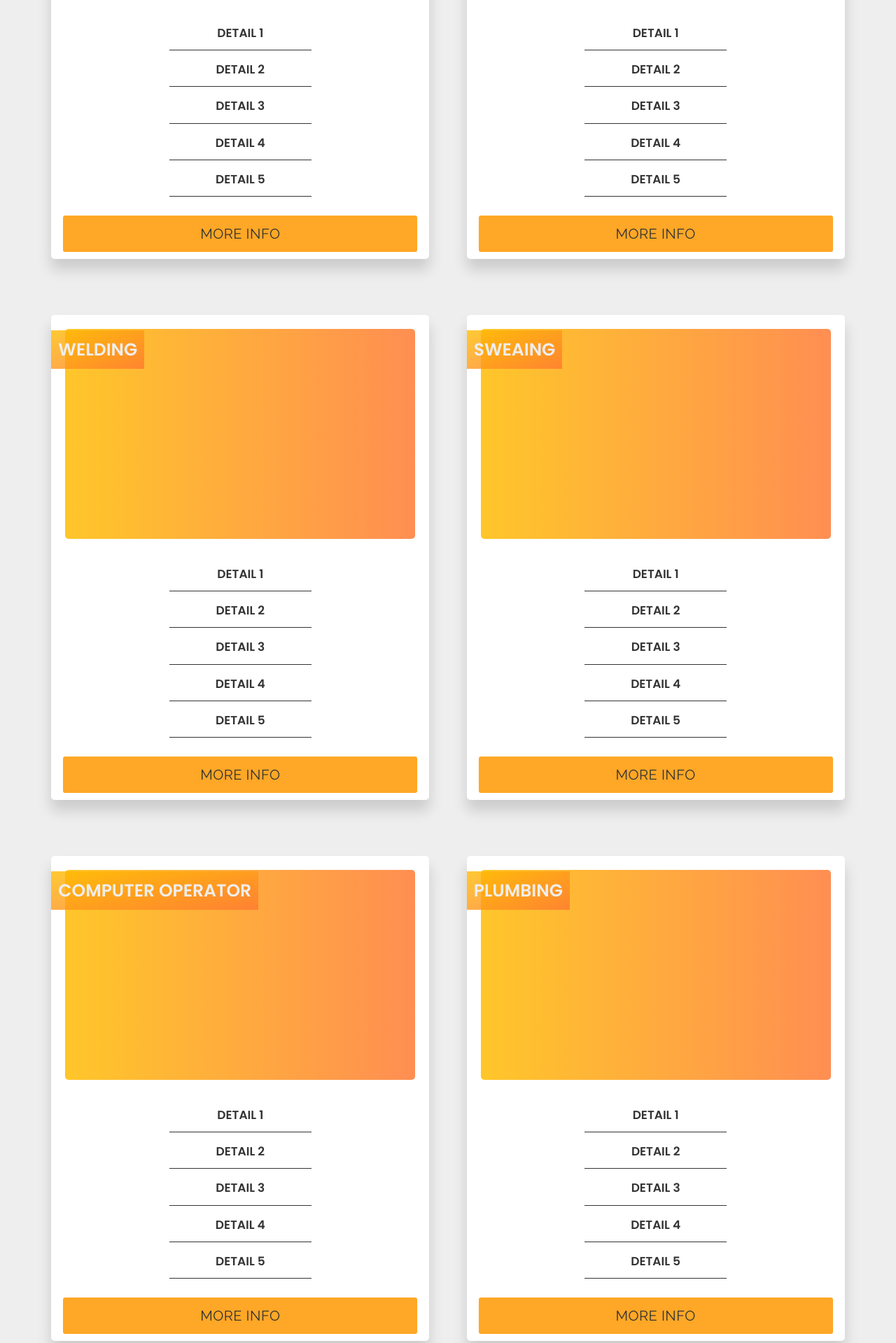
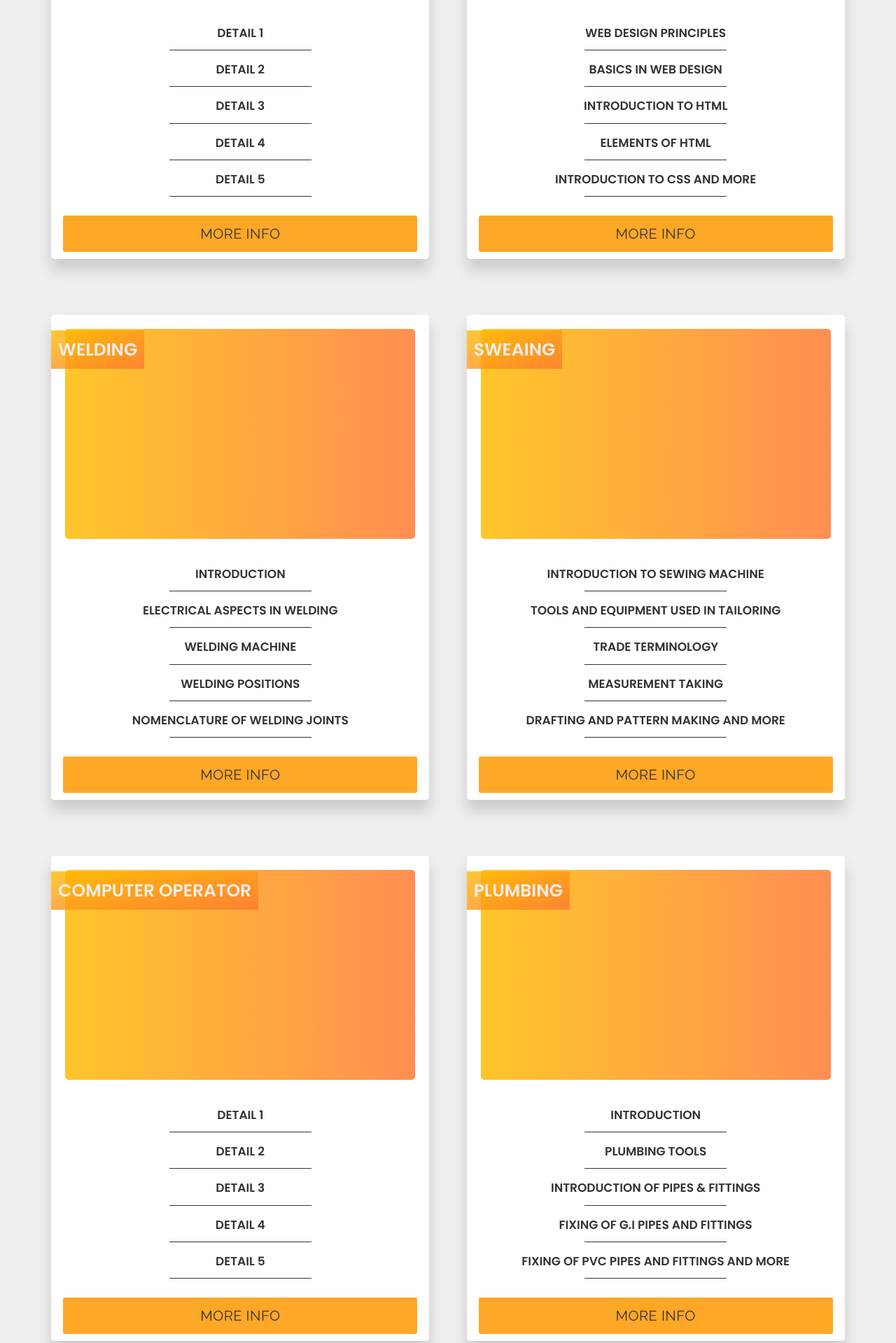
Before and after one commit to SP-2605/Beacon-Project-v1.0, a website: page index.html in a window 1280 px wide. Shown: the part 3611-5530 px from the top of the page at 70% size. Drawn offline with nearby package versions, Linux system fonts and the light colour scheme.

Commit message:
Syllabus details added

```diff
--- a/index.html
+++ b/index.html
@@ -541,15 +541,15 @@
           <!-- LOWER-PART [DETAILS] -->
           <div class="course-main__box__lower-part">
             <ul class="course-main__box__lower-part--details">
-              <li class="course-main__box__lower-part--details--modifier">Detail 1</li>
-              <li class="course-main__box__lower-part--details--modifier">Detail 2</li>
-              <li class="course-main__box__lower-part--details--modifier">Detail 3</li>
-              <li class="course-main__box__lower-part--details--modifier">Detail 4</li>
-              <li class="course-main__box__lower-part--details--modifier">Detail 5</li>
+              <li class="course-main__box__lower-part--details--modifier">Web Design Principles</li>
+              <li class="course-main__box__lower-part--details--modifier">Basics in Web Design</li>
+              <li class="course-main__box__lower-part--details--modifier">Introduction to HTML</li>
+              <li class="course-main__box__lower-part--details--modifier">Elements of HTML</li>
+              <li class="course-main__box__lower-part--details--modifier">Introduction to CSS and more</li>
             </ul>
 
             <div class="course-main__box__lower-part--btn">
-              <a href="#" class="btn-course">
+              <a href="https://res.cloudinary.com/dkdmgncru/image/upload/v1581874055/Beacon%20Files/PDF%27s/Web-Dev_ulylb1.pdf" target="_self" class="btn-course">
                 More Info
               </a>
             </div>
@@ -580,15 +580,15 @@
           <!-- LOWER-PART [DETAILS] -->
           <div class="course-main__box__lower-part">
             <ul class="course-main__box__lower-part--details">
-              <li class="course-main__box__lower-part--details--modifier">Detail 1</li>
-              <li class="course-main__box__lower-part--details--modifier">Detail 2</li>
-              <li class="course-main__box__lower-part--details--modifier">Detail 3</li>
-              <li class="course-main__box__lower-part--details--modifier">Detail 4</li>
-              <li class="course-main__box__lower-part--details--modifier">Detail 5</li>
+              <li class="course-main__box__lower-part--details--modifier">Introduction</li>
+              <li class="course-main__box__lower-part--details--modifier">Electrical aspects in welding</li>
+              <li class="course-main__box__lower-part--details--modifier">Welding machine</li>
+              <li class="course-main__box__lower-part--details--modifier">Welding Positions</li>
+              <li class="course-main__box__lower-part--details--modifier">Nomenclature of welding joints</li>
             </ul>
 
             <div class="course-main__box__lower-part--btn">
-              <a href="#" class="btn-course">
+              <a href="https://res.cloudinary.com/dkdmgncru/image/upload/v1581874055/Beacon%20Files/PDF%27s/Welding_nb1nsw.pdf" target="_self" class="btn-course">
                 More Info
               </a>
             </div>
@@ -616,15 +616,15 @@
           <!-- LOWER-PART [DETAILS] -->
           <div class="course-main__box__lower-part">
             <ul class="course-main__box__lower-part--details">
-              <li class="course-main__box__lower-part--details--modifier">Detail 1</li>
-              <li class="course-main__box__lower-part--details--modifier">Detail 2</li>
-              <li class="course-main__box__lower-part--details--modifier">Detail 3</li>
-              <li class="course-main__box__lower-part--details--modifier">Detail 4</li>
-              <li class="course-main__box__lower-part--details--modifier">Detail 5</li>
+              <li class="course-main__box__lower-part--details--modifier">Introduction to sewing machine</li>
+              <li class="course-main__box__lower-part--details--modifier">Tools and equipment used in tailoring</li>
+              <li class="course-main__box__lower-part--details--modifier">Trade Terminology</li>
+              <li class="course-main__box__lower-part--details--modifier">Measurement taking</li>
+              <li class="course-main__box__lower-part--details--modifier">Drafting and pattern making and more</li>
             </ul>
 
             <div class="course-main__box__lower-part--btn">
-              <a href="#" class="btn-course">
+              <a href="https://res.cloudinary.com/dkdmgncru/image/upload/v1581874055/Beacon%20Files/PDF%27s/Sewing_fdbsyk.pdf" target="_self" class="btn-course">
                 More Info
               </a>
             </div>
@@ -692,15 +692,15 @@
           <!-- LOWER-PART [DETAILS] -->
           <div class="course-main__box__lower-part">
             <ul class="course-main__box__lower-part--details">
-              <li class="course-main__box__lower-part--details--modifier">Detail 1</li>
-              <li class="course-main__box__lower-part--details--modifier">Detail 2</li>
-              <li class="course-main__box__lower-part--details--modifier">Detail 3</li>
-              <li class="course-main__box__lower-part--details--modifier">Detail 4</li>
-              <li class="course-main__box__lower-part--details--modifier">Detail 5</li>
+              <li class="course-main__box__lower-part--details--modifier">Introduction</li>
+              <li class="course-main__box__lower-part--details--modifier">Plumbing tools</li>
+              <li class="course-main__box__lower-part--details--modifier">Introduction of pipes & fittings</li>
+              <li class="course-main__box__lower-part--details--modifier">Fixing of G.I pipes and fittings</li>
+              <li class="course-main__box__lower-part--details--modifier">Fixing of PVC pipes and fittings and more</li>
             </ul>
 
             <div class="course-main__box__lower-part--btn">
-              <a href="#" class="btn-course">
+              <a href="https://res.cloudinary.com/dkdmgncru/image/upload/v1581874055/Beacon%20Files/PDF%27s/Plumbing_skt3th.pdf" target="_self" class="btn-course">
                 More Info
               </a>
             </div>
```
